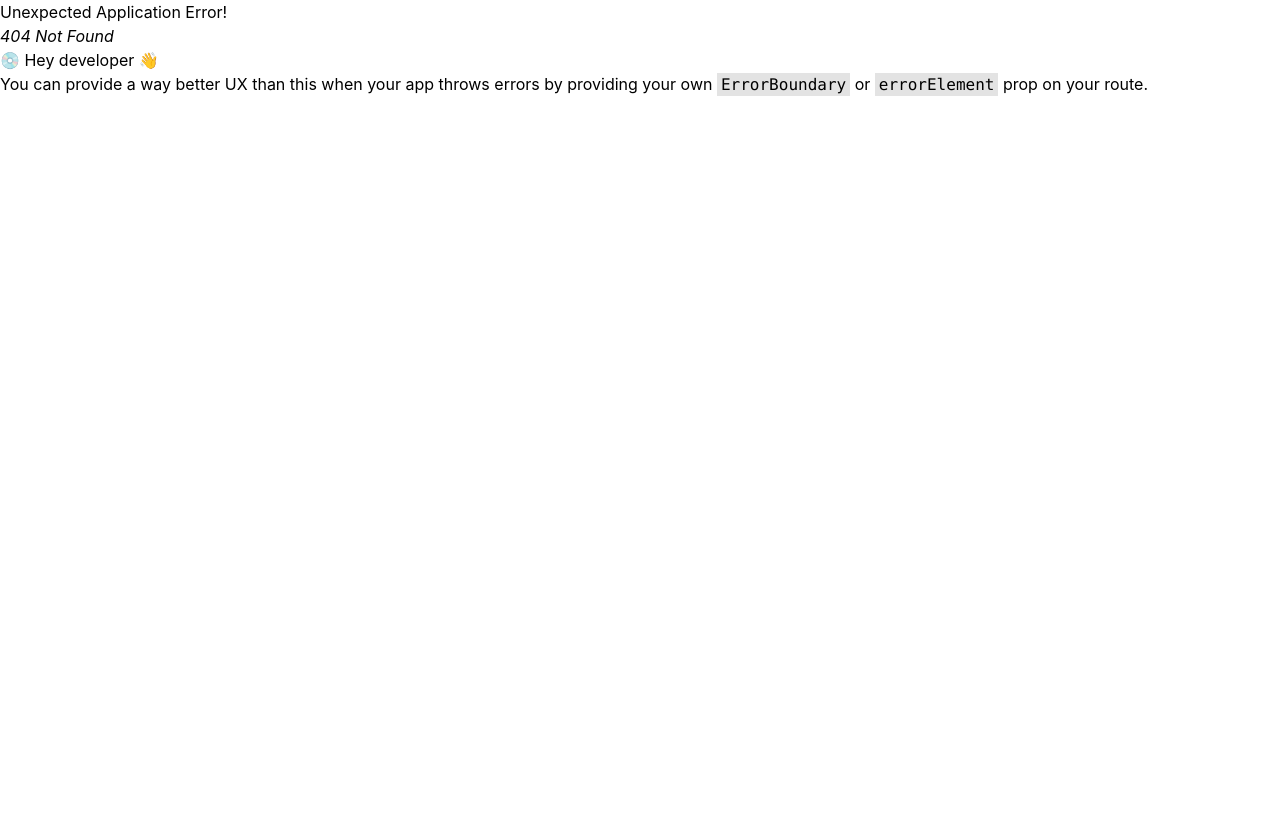
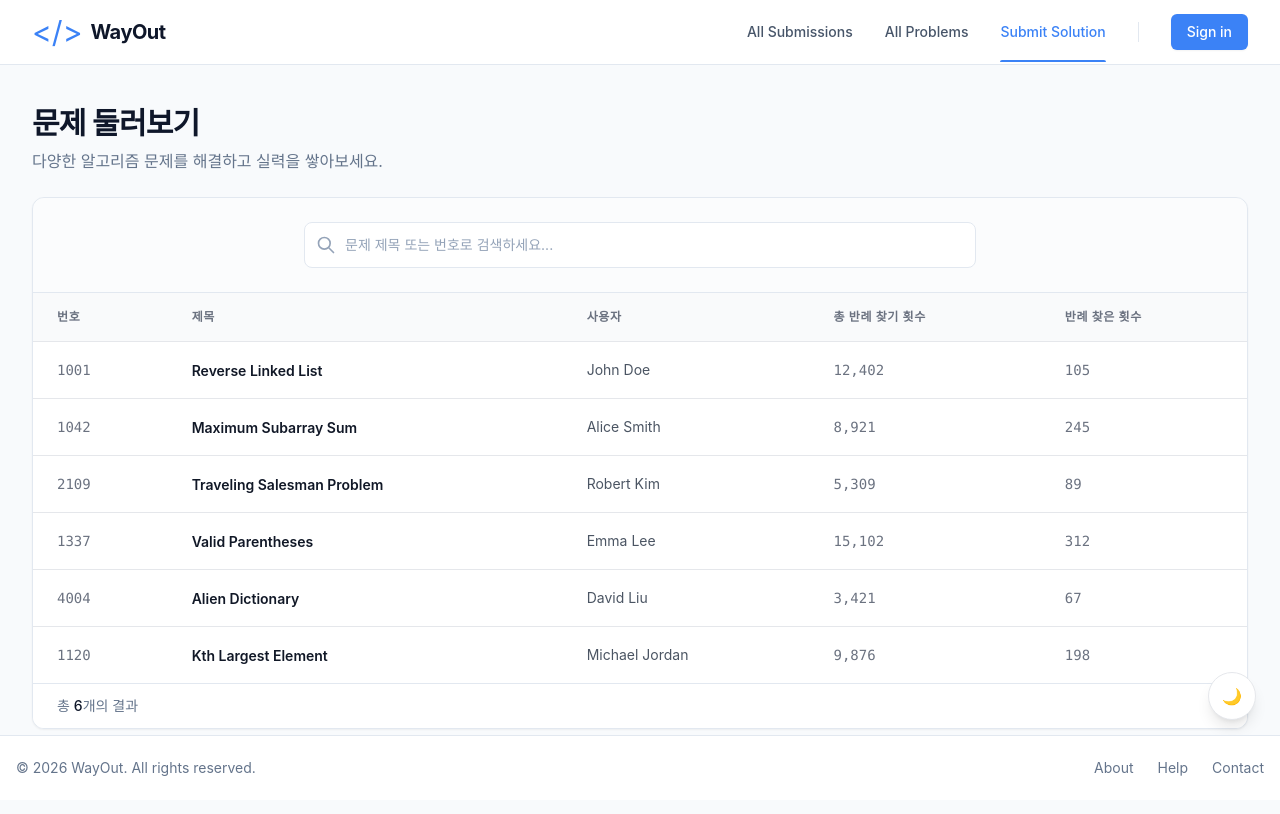
Before and after one commit to team-dopamine/wayout-web, a React (Create React App) app: page /problems in a window 1280 px wide. Before the commit this address had no page. Shown: the top 814 px of the page. Built offline with nearby package versions, Linux system fonts and the light colour scheme.

Commit message:
[Feature](WO-40): 문제 목록 페이지 UI 구현 (#13)

```diff
--- a/src/App.tsx
+++ b/src/App.tsx
@@ -10,8 +10,6 @@ function App() {
       {/** 헤더 */}
       <Header
         onLogoClick={() => console.log('logo')}
-        onAllSubmissions={() => console.log('all submissions')}
-        onAllProblems={() => console.log('all problems')}
         onSubmitSolution={() => console.log('submit solution')}
         onSignIn={() => console.log('sign in')}
       />
--- a/src/components/layout/Header.tsx
+++ b/src/components/layout/Header.tsx
@@ -4,19 +4,11 @@ import { useNavigate } from 'react-router-dom';
 
 type Props = {
   onLogoClick?: () => void;
-  onAllSubmissions?: () => void;
-  onAllProblems?: () => void;
   onSubmitSolution?: () => void;
   onSignIn?: () => void;
 };
 
-export default function Header({
-  onLogoClick,
-  onAllSubmissions,
-  onAllProblems,
-  onSubmitSolution,
-  onSignIn,
-}: Props) {
+export default function Header({ onLogoClick, onSubmitSolution, onSignIn }: Props) {
   const navigate = useNavigate();
   return (
     <header className="sticky top-0 z-50 w-full border-b border-slate-200 bg-white/80 backdrop-blur-md dark:border-slate-700 dark:bg-slate-800/80">
@@ -42,7 +34,7 @@ export default function Header({
           <button
             type="button"
             className="text-sm font-medium text-slate-600 transition-colors hover:text-blue-500 dark:text-slate-300 dark:hover:text-blue-500"
-            onClick={onAllProblems}
+            onClick={() => navigate('/problems')}
           >
             All Problems
           </button>
--- /dev/null
+++ b/src/components/problems/ProblemHeader.tsx
@@ -0,0 +1,18 @@
+const HEADERS = ['번호', '제목', '사용자', '총 반례 찾기 횟수', '반례 찾은 횟수'];
+
+const ProblemHeader = () => (
+  <thead className="bg-gray-50 dark:bg-slate-800/80">
+    <tr>
+      {HEADERS.map((label) => (
+        <th
+          key={label}
+          className="px-6 py-4 text-left text-xs font-semibold uppercase tracking-wider text-gray-500 dark:text-slate-400"
+        >
+          {label}
+        </th>
+      ))}
+    </tr>
+  </thead>
+);
+
+export default ProblemHeader;
--- /dev/null
+++ b/src/components/problems/ProblemRow.tsx
@@ -0,0 +1,38 @@
+import { Link } from 'react-router-dom';
+import { Problem } from './ProblemTable';
+
+const ProblemRow = ({ problem }: { problem: Problem }) => (
+  <tr className="group transition-colors hover:bg-gray-50 dark:hover:bg-slate-800/40">
+    {/* ID 클릭 시 이동 */}
+    <td className="whitespace-nowrap px-6 py-4 font-mono text-sm">
+      <Link
+        to={`/problems/${problem.id}`}
+        className="text-gray-500 transition-colors hover:text-blue-600 dark:text-slate-400 dark:hover:text-blue-400"
+      >
+        {problem.id}
+      </Link>
+    </td>
+
+    {/* 제목 클릭 시 이동 */}
+    <td className="whitespace-nowrap px-6 py-4">
+      <Link
+        to={`/problems/${problem.id}`}
+        className="text-sm font-semibold text-gray-900 transition-colors group-hover:text-blue-600 dark:text-slate-100 dark:group-hover:text-blue-400"
+      >
+        {problem.title}
+      </Link>
+    </td>
+
+    <td className="whitespace-nowrap px-6 py-4 text-sm text-gray-600 dark:text-slate-300">
+      <div className="flex items-center">{problem.createdBy.name}</div>
+    </td>
+    <td className="whitespace-nowrap px-6 py-4 font-mono text-sm text-gray-500 dark:text-slate-400">
+      {problem.totalSubmissions}
+    </td>
+    <td className="whitespace-nowrap px-6 py-4 font-mono text-sm text-gray-500 dark:text-slate-400">
+      {problem.breaksFound}
+    </td>
+  </tr>
+);
+
+export default ProblemRow;
--- /dev/null
+++ b/src/components/problems/ProblemTable.tsx
@@ -0,0 +1,35 @@
+import ProblemHeader from './ProblemHeader';
+import ProblemRow from './ProblemRow';
+
+export interface Problem {
+  id: number;
+  title: string;
+  createdBy: {
+    name: string;
+    badgeClass: string;
+    textClass: string;
+  };
+  totalSubmissions: string;
+  breaksFound: string;
+}
+
+interface ProblemTableProps {
+  problems: Problem[];
+}
+
+const ProblemTable = ({ problems }: ProblemTableProps) => {
+  return (
+    <div className="custom-scrollbar overflow-x-auto">
+      <table className="min-w-full divide-y divide-gray-200 dark:divide-slate-700">
+        <ProblemHeader />
+        <tbody className="divide-y divide-gray-200 bg-white dark:divide-slate-700 dark:bg-slate-900/50">
+          {problems.map((problem) => (
+            <ProblemRow key={problem.id} problem={problem} />
+          ))}
+        </tbody>
+      </table>
+    </div>
+  );
+};
+
+export default ProblemTable;
--- /dev/null
+++ b/src/components/problems/problems.mock.ts
@@ -0,0 +1,70 @@
+import { Problem } from './ProblemTable';
+
+export const MOCK_PROBLEMS: Problem[] = [
+  {
+    id: 1001,
+    title: 'Reverse Linked List',
+    createdBy: {
+      name: 'John Doe',
+      badgeClass: 'bg-blue-100 dark:bg-blue-900/30',
+      textClass: 'text-blue-600 dark:text-blue-300',
+    },
+    totalSubmissions: '12,402',
+    breaksFound: '105',
+  },
+  {
+    id: 1042,
+    title: 'Maximum Subarray Sum',
+    createdBy: {
+      name: 'Alice Smith',
+      badgeClass: 'bg-indigo-100 dark:bg-indigo-900/30',
+      textClass: 'text-indigo-600 dark:text-indigo-300',
+    },
+    totalSubmissions: '8,921',
+    breaksFound: '245',
+  },
+  {
+    id: 2109,
+    title: 'Traveling Salesman Problem',
+    createdBy: {
+      name: 'Robert Kim',
+      badgeClass: 'bg-purple-100 dark:bg-purple-900/30',
+      textClass: 'text-purple-600 dark:text-purple-300',
+    },
+    totalSubmissions: '5,309',
+    breaksFound: '89',
+  },
+  {
+    id: 1337,
+    title: 'Valid Parentheses',
+    createdBy: {
+      name: 'Emma Lee',
+      badgeClass: 'bg-green-100 dark:bg-green-900/30',
+      textClass: 'text-green-600 dark:text-green-300',
+    },
+    totalSubmissions: '15,102',
+    breaksFound: '312',
+  },
+  {
+    id: 4004,
+    title: 'Alien Dictionary',
+    createdBy: {
+      name: 'David Liu',
+      badgeClass: 'bg-red-100 dark:bg-red-900/30',
+      textClass: 'text-red-600 dark:text-red-300',
+    },
+    totalSubmissions: '3,421',
+    breaksFound: '67',
+  },
+  {
+    id: 1120,
+    title: 'Kth Largest Element',
+    createdBy: {
+      name: 'Michael Jordan',
+      badgeClass: 'bg-orange-100 dark:bg-orange-900/30',
+      textClass: 'text-orange-600 dark:text-orange-300',
+    },
+    totalSubmissions: '9,876',
+    breaksFound: '198',
+  },
+];
--- a/src/pages/MainPage.tsx
+++ b/src/pages/MainPage.tsx
@@ -16,7 +16,7 @@ const FEATURES = [
     iconWrapClassName: 'bg-purple-50 text-purple-600 dark:bg-purple-900/30 dark:text-purple-400',
     title: 'Browse Problems',
     description: 'Explore a database of problems with known tricky cases.',
-    href: '#',
+    href: '/problems',
   },
   {
     icon: 'history',
--- /dev/null
+++ b/src/pages/ProblemsPage.tsx
@@ -0,0 +1,77 @@
+import { useMemo, useState } from 'react';
+import ProblemTable from '../components/problems/ProblemTable';
+import { MOCK_PROBLEMS } from '@/components/problems/problems.mock';
+
+export default function ProblemsPage() {
+  const [searchTerm, setSearchTerm] = useState('');
+
+  // 검색 필터링 로직
+  const filteredRows = useMemo(() => {
+    return MOCK_PROBLEMS.filter(
+      (p) =>
+        p.title.toLowerCase().includes(searchTerm.toLowerCase()) ||
+        p.id.toString().includes(searchTerm),
+    );
+  }, [searchTerm]);
+
+  return (
+    <div className="flex min-h-screen flex-col bg-slate-50 text-slate-900 transition-colors duration-300 dark:bg-slate-950 dark:text-slate-100">
+      <main className="relative flex flex-grow flex-col items-center px-4 py-10 sm:px-6 lg:px-8">
+        <div className="mx-auto w-full max-w-7xl space-y-6">
+          {/* 타이틀 영역 */}
+          <div>
+            <h1 className="text-3xl font-bold tracking-tight">문제 둘러보기</h1>
+            <p className="mt-2 text-slate-500 dark:text-slate-400">
+              다양한 알고리즘 문제를 해결하고 실력을 쌓아보세요.
+            </p>
+          </div>
+
+          {/* 메인 카드 영역 */}
+          <div className="flex flex-col overflow-hidden rounded-xl border border-slate-200 bg-white shadow-sm dark:border-slate-800 dark:bg-slate-900">
+            {/* 검색바 섹션 */}
+            <div className="flex justify-center border-b border-slate-200 bg-slate-50/50 p-6 dark:border-slate-800 dark:bg-slate-900/50">
+              <div className="relative w-full max-w-2xl">
+                <div className="pointer-events-none absolute inset-y-0 left-0 flex items-center pl-3">
+                  <svg
+                    className="h-5 w-5 text-slate-400"
+                    fill="none"
+                    viewBox="0 0 24 24"
+                    stroke="currentColor"
+                  >
+                    <path
+                      strokeLinecap="round"
+                      strokeLinejoin="round"
+                      strokeWidth={2}
+                      d="M21 21l-6-6m2-5a7 7 0 11-14 0 7 7 0 0114 0z"
+                    />
+                  </svg>
+                </div>
+                <input
+                  type="text"
+                  placeholder="문제 제목 또는 번호로 검색하세요..."
+                  value={searchTerm}
+                  onChange={(e) => setSearchTerm(e.target.value)}
+                  className="block w-full rounded-lg border border-slate-200 bg-white py-3 pl-10 pr-3 leading-5 placeholder-slate-400 focus:border-blue-500 focus:outline-none focus:ring-1 focus:ring-blue-500 dark:border-slate-700 dark:bg-slate-800 dark:text-white dark:placeholder-slate-500 sm:text-sm"
+                />
+              </div>
+            </div>
+
+            {/* 테이블 컴포넌트 호출 */}
+            <ProblemTable problems={filteredRows} />
+
+            {/* 하단 푸터 영역 */}
+            <div className="flex items-center justify-between border-t border-slate-200 bg-white px-4 py-3 dark:border-slate-800 dark:bg-slate-900 sm:px-6">
+              <div className="text-sm text-slate-500 dark:text-slate-400">
+                총{' '}
+                <span className="font-medium text-slate-900 dark:text-white">
+                  {filteredRows.length}
+                </span>
+                개의 결과
+              </div>
+            </div>
+          </div>
+        </div>
+      </main>
+    </div>
+  );
+}
--- a/src/routes.tsx
+++ b/src/routes.tsx
@@ -3,7 +3,8 @@ import App from '@/App';
 import MainPage from '@/pages/MainPage';
 import CounterExamplePage from '@/pages/CounterExamplePage';
 import SolutionSubmitPage from '@/pages/SolutionSubmitPage';
-import SubmissionsPage from './pages/SubmissionsPage';
+import SubmissionsPage from '@/pages/SubmissionsPage';
+import ProblemsPage from '@/pages/ProblemsPage';
 
 export const router = createBrowserRouter([
   {
@@ -13,6 +14,7 @@ export const router = createBrowserRouter([
       { path: '/counter-example', element: <CounterExamplePage /> },
       { path: '/solution-submit', element: <SolutionSubmitPage /> },
       { path: '/submissions', element: <SubmissionsPage /> },
+      { path: '/problems', element: <ProblemsPage /> },
     ],
   },
 ]);
```
